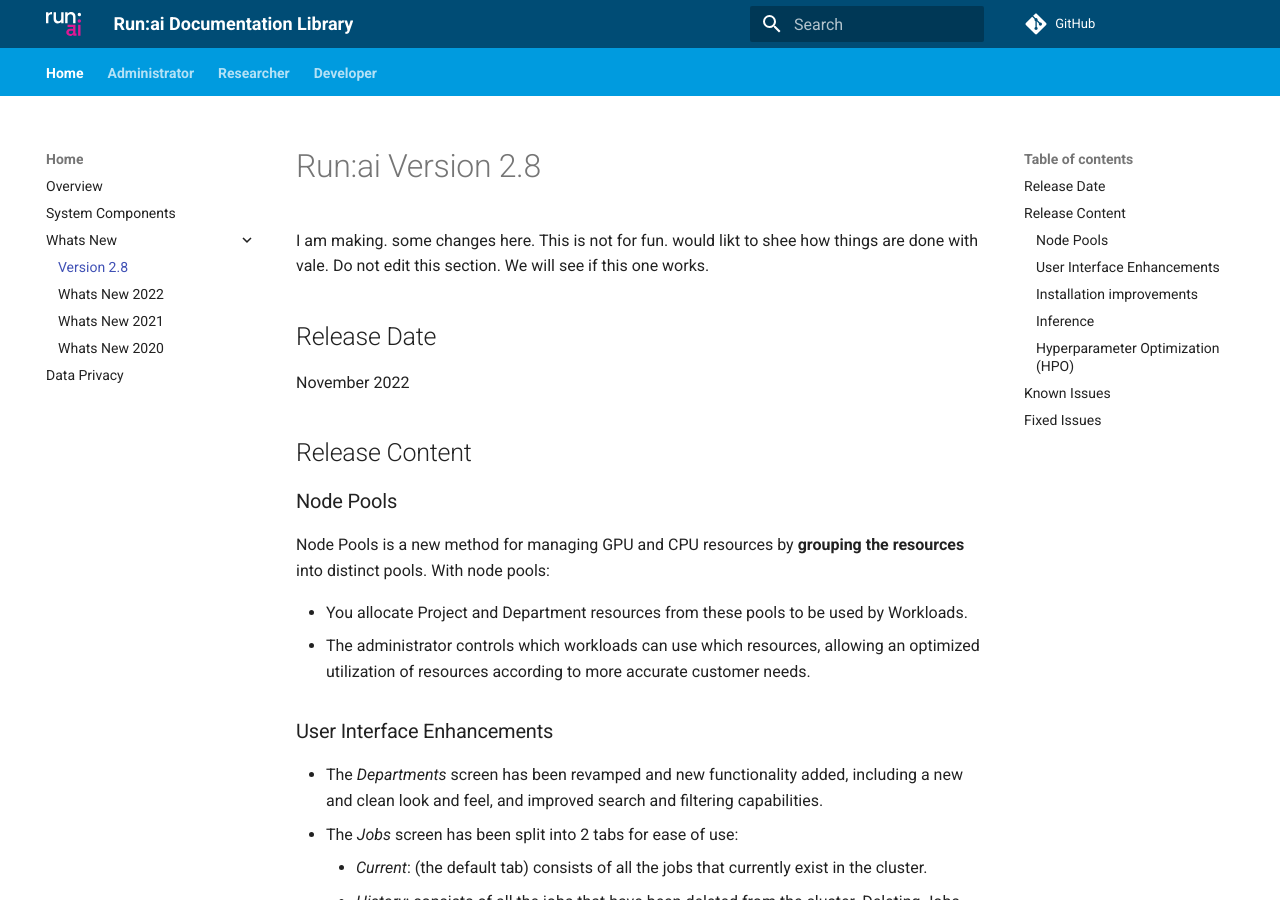
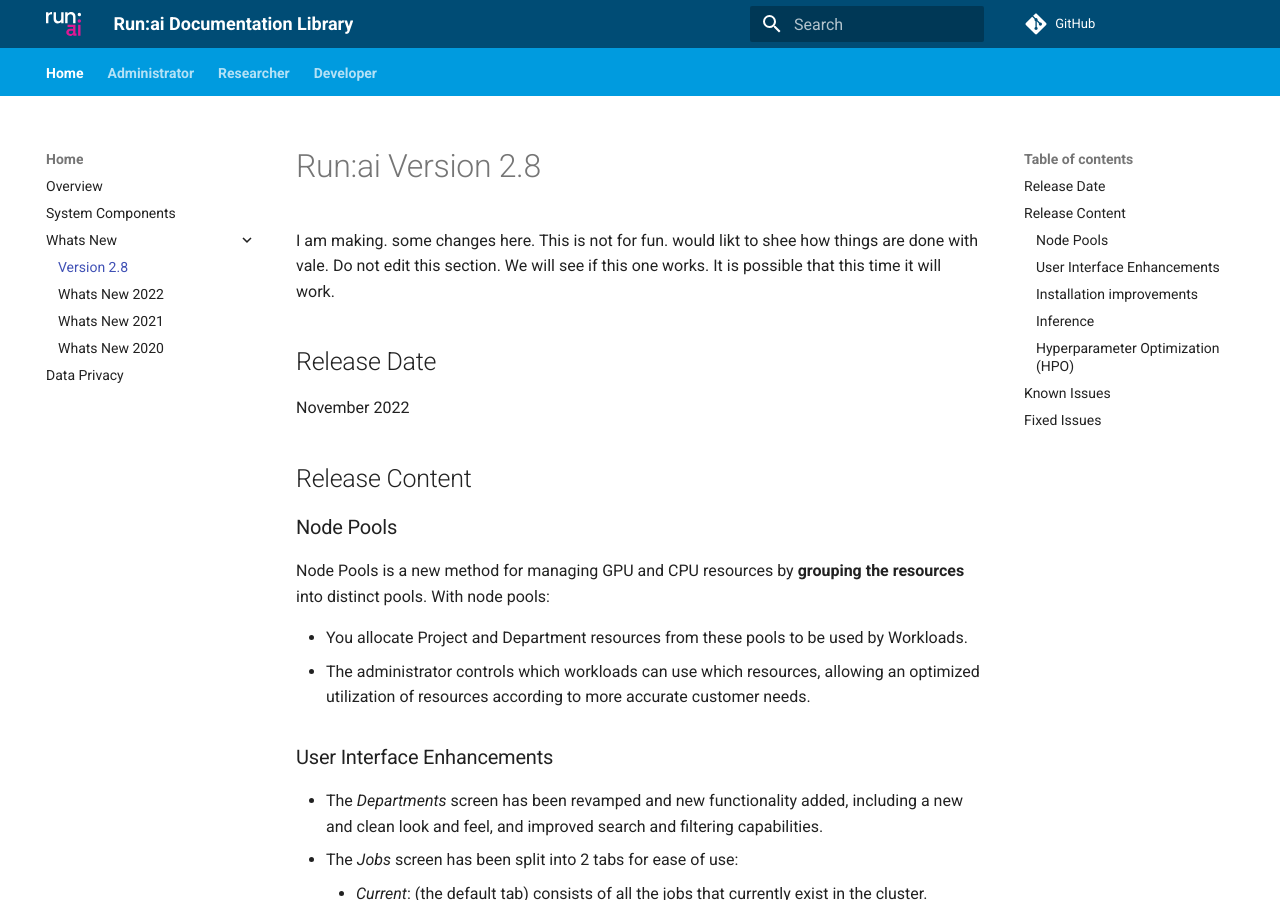
Before and after one commit to jasonnovichRunAI/gh-pages-test, an MkDocs documentation site: the page built from docs/home/whats-new-2-8.md, in a window 1280 px wide and 900 px high. Built offline with MkDocs 1.6.1 and Material for MkDocs 9.7.7, drawn with Linux system fonts in a browser that asks for light colours; comment, search, counter and statistics services are not loaded; the version menu is left out.

Commit message:
pr linting test #8

```diff
--- a/docs/home/whats-new-2-8.md
+++ b/docs/home/whats-new-2-8.md
@@ -3,6 +3,7 @@
 I am making. some changes here. This is not for fun. would likt to shee how things are done with vale.
 Do not edit this section.
 We will see if this one works.
+It is possible that this time it will work.
 
 ## Release Date
  November 2022
```
